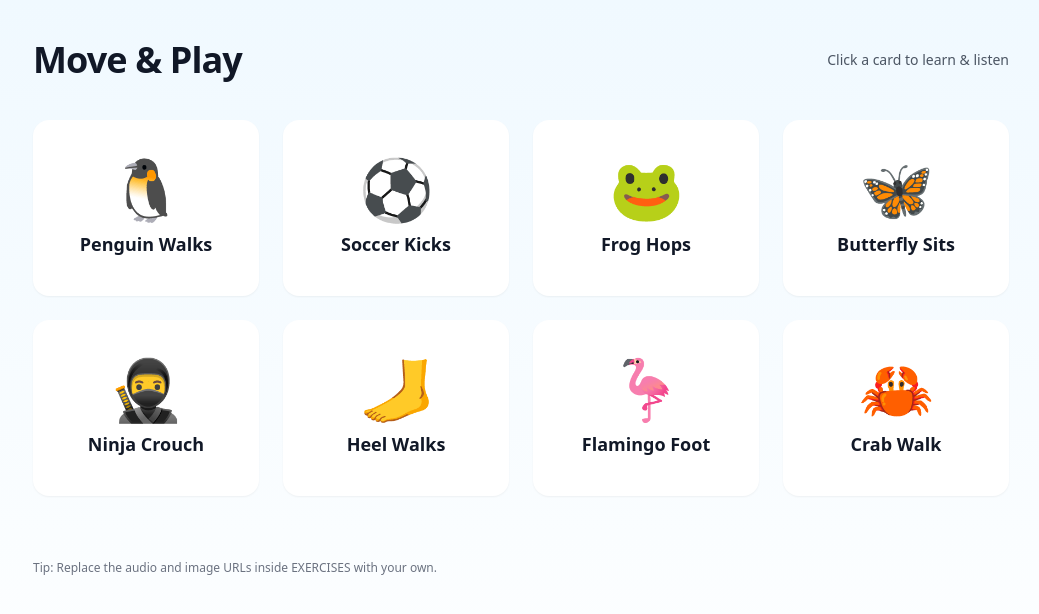
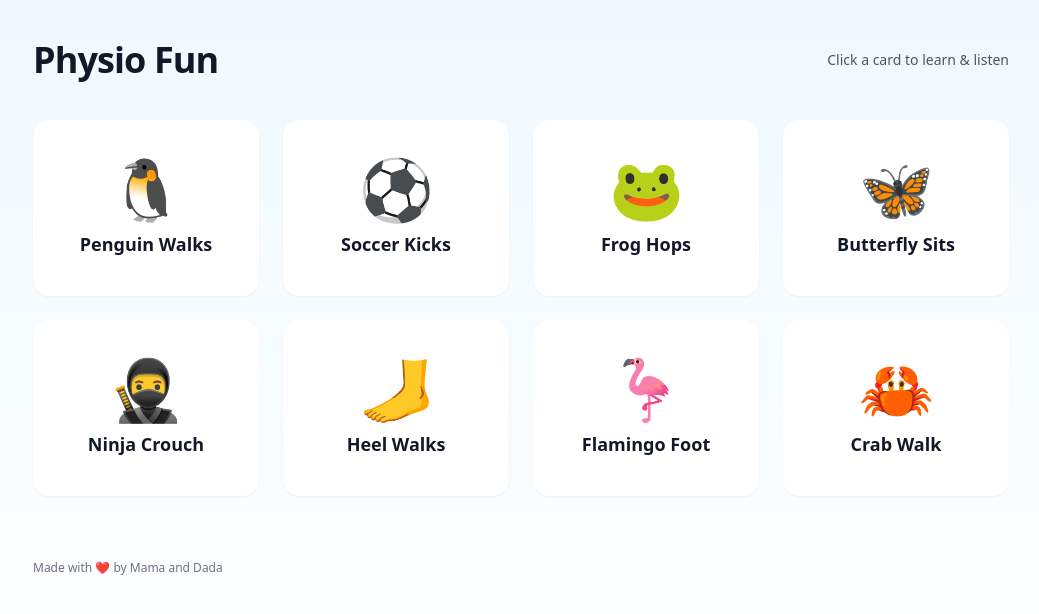
Before and after one commit to mdeabreu/physio_fun, a React (Vite) app: page / in a window 1280 px wide. Shown: the top 614 px of the page, without its empty margins (119-1158 px from the left). Built offline with nearby package versions, Linux system fonts and the light colour scheme.

Commit message:
updating text

```diff
--- a/index.html
+++ b/index.html
@@ -3,7 +3,7 @@
   <head>
     <meta charset="UTF-8" />
     <meta name="viewport" content="width=device-width, initial-scale=1.0" />
-    <title>Move & Play</title>
+    <title>Physio Fun</title>
   </head>
   <body class="bg-sky-50">
     <div id="root"></div>
--- a/src/App.jsx
+++ b/src/App.jsx
@@ -41,7 +41,7 @@ const EXERCISES = [
     key: 'ninja',
     title: 'Ninja Crouch',
     icon: '🥷',
-    description: 'Sit with the soles of your feet together. Gently flap your knees like butterfly wings while keeping your back tall.',
+    description: 'Bend your knees low and tiptoe quietly like a sneaky ninja, ready for action!',
     audio: 'music/ninja.mp3',
     image: 'images/ninja.png',
   },
@@ -49,7 +49,7 @@ const EXERCISES = [
     key: 'heel',
     title: 'Heel Walks',
     icon: '🦶',
-    description: 'Sit with the soles of your feet together. Gently flap your knees like butterfly wings while keeping your back tall.',
+    description: 'Lift your toes up and walk only on your heels — just like a penguin in funny shoes!',
     audio: 'music/heel.mp3',
     image: 'images/heel.png',
   },
@@ -57,7 +57,7 @@ const EXERCISES = [
     key: 'flamingo',
     title: 'Flamingo Foot',
     icon: '🦩',
-    description: 'Sit with the soles of your feet together. Gently flap your knees like butterfly wings while keeping your back tall.',
+    description: 'Stand tall on one foot, then switch! Balance like a flamingo enjoying the sunshine.',
     audio: 'music/flamingo.mp3',
     image: 'images/flamingo.png',
   },
@@ -65,7 +65,7 @@ const EXERCISES = [
     key: 'crab',
     title: 'Crab Walk',
     icon: '🦀',
-    description: 'Sit with the soles of your feet together. Gently flap your knees like butterfly wings while keeping your back tall.',
+    description: 'Sit on the floor, hands and feet down, then lift your hips and scuttle sideways like a happy crab.',
     audio: 'music/crab.mp3',
     image: 'images/crab.png',
   },
@@ -78,7 +78,7 @@ export default function App() {
   return (
     <div className="min-h-screen bg-gradient-to-b from-sky-50 to-white text-gray-900">
       <header className="max-w-5xl mx-auto px-6 py-10 flex items-center justify-between">
-        <h1 className="text-3xl md:text-4xl font-bold tracking-tight">Move & Play</h1>
+        <h1 className="text-3xl md:text-4xl font-bold tracking-tight">Physio Fun</h1>
         <div className="text-sm text-gray-600">Click a card to learn & listen</div>
       </header>
 
@@ -99,7 +99,7 @@ export default function App() {
       </main>
 
       <footer className="max-w-5xl mx-auto px-6 pb-10 text-xs text-gray-500">
-        Tip: Replace the audio and image URLs inside EXERCISES with your own.
+        Made with ❤️ by Mama and Dada
       </footer>
 
       <Dialog open={open} onOpenChange={setOpen}>
```
